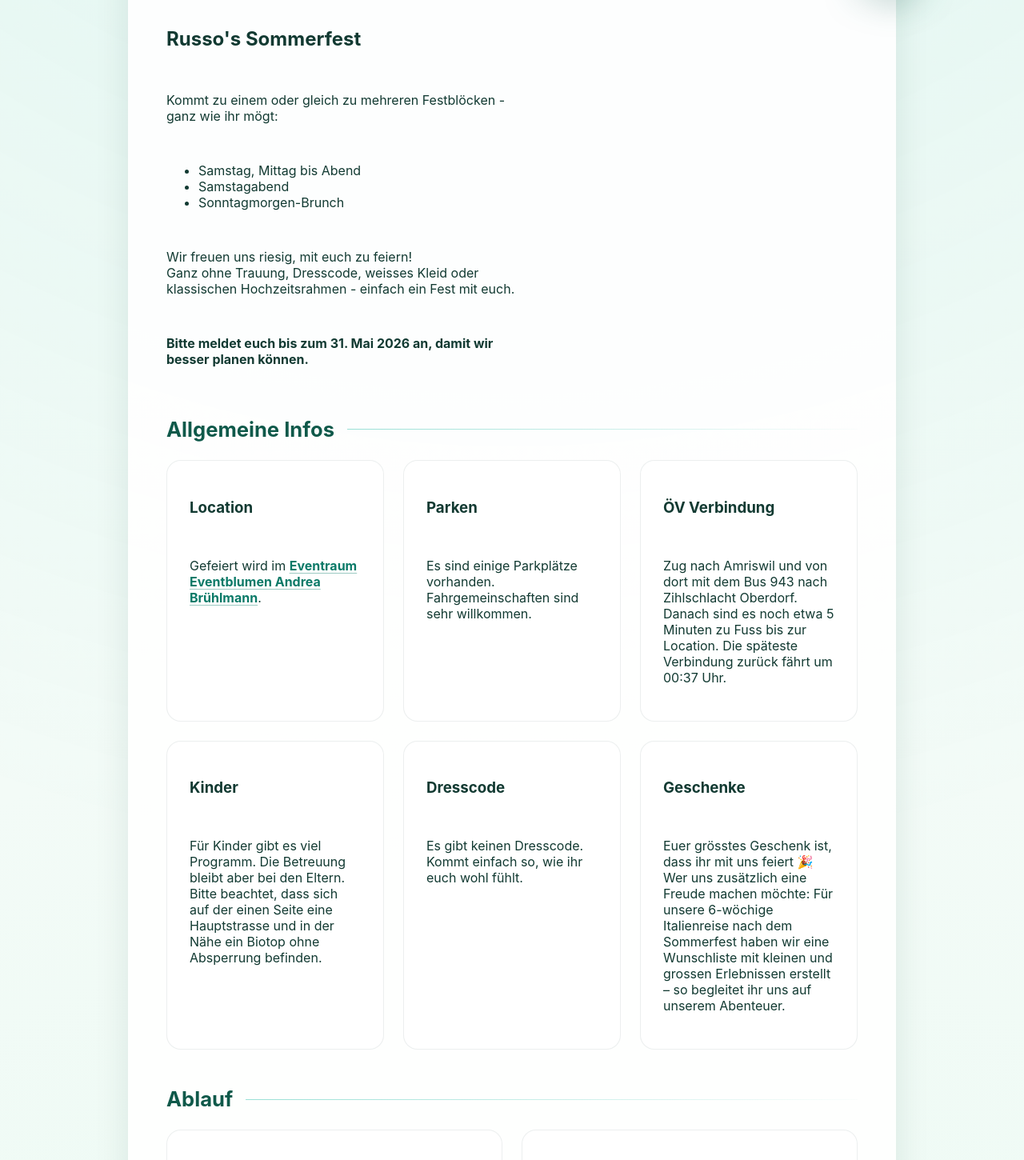
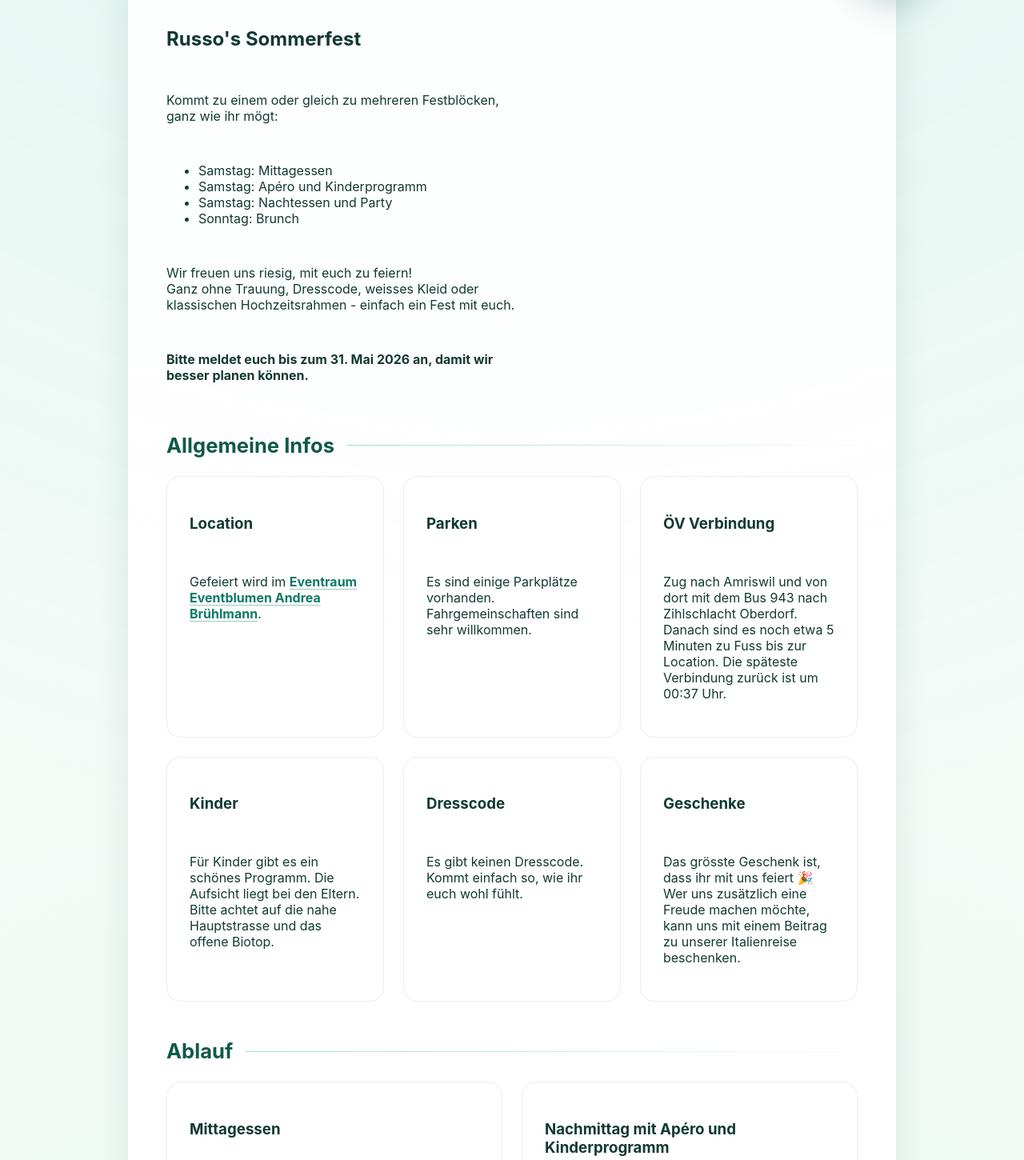
Before and after one commit to russo1337/wedding-page, a Next.js app: page / in a window 1280 px wide. Shown: the part 900-2350 px from the top of the page at 80% size. Built offline with nearby package versions, Linux system fonts and the light colour scheme.

Commit message:
small text changes before launch

```diff
--- a/app/page.js
+++ b/app/page.js
@@ -50,12 +50,13 @@ export default function HomePage() {
           <span className="tag">27. & 28. Juni 2026</span>
           <h1>Russo&apos;s Sommerfest</h1>
           <p>
-            Kommt zu einem oder gleich zu mehreren Festblöcken - ganz wie ihr mögt:
+            Kommt zu einem oder gleich zu mehreren Festblöcken, ganz wie ihr mögt:
           </p>
           <ul>
-            <li>Samstag, Mittag bis Abend</li>
-            <li>Samstagabend</li>
-            <li>Sonntagmorgen-Brunch</li>
+            <li>Samstag: Mittagessen</li>
+            <li>Samstag: Apéro und Kinderprogramm</li>
+            <li>Samstag: Nachtessen und Party</li>
+            <li>Sonntag: Brunch</li>
           </ul>
           <p>
             Wir freuen uns riesig, mit euch zu feiern! <br />
@@ -86,11 +87,11 @@ export default function HomePage() {
             </article>
             <article className="card info-card">
               <h3>ÖV Verbindung</h3>
-              <p>Zug nach Amriswil und von dort mit dem Bus 943 nach Zihlschlacht Oberdorf. Danach sind es noch etwa 5 Minuten zu Fuss bis zur Location. Die späteste Verbindung zurück fährt um 00:37 Uhr.</p>
+              <p>Zug nach Amriswil und von dort mit dem Bus 943 nach Zihlschlacht Oberdorf. Danach sind es noch etwa 5 Minuten zu Fuss bis zur Location. Die späteste Verbindung zurück ist um 00:37 Uhr.</p>
             </article>
             <article className="card info-card">
               <h3>Kinder</h3>
-              <p>Für Kinder gibt es viel Programm. Die Betreuung bleibt aber bei den Eltern. Bitte beachtet, dass sich auf der einen Seite eine Hauptstrasse und in der Nähe ein Biotop ohne Absperrung befinden.</p>
+              <p>Für Kinder gibt es ein schönes Programm. Die Aufsicht liegt bei den Eltern. Bitte achtet auf die nahe Hauptstrasse und das offene Biotop.</p>
             </article>
             <article className="card info-card">
               <h3>Dresscode</h3>
@@ -98,8 +99,7 @@ export default function HomePage() {
             </article>
             <article className="card info-card">
               <h3>Geschenke</h3>
-              <p>Euer grösstes Geschenk ist, dass ihr mit uns feiert 🎉
-Wer uns zusätzlich eine Freude machen möchte: Für unsere 6-wöchige Italienreise nach dem Sommerfest haben wir eine Wunschliste mit kleinen und grossen Erlebnissen erstellt – so begleitet ihr uns auf unserem Abenteuer.</p>
+              <p>Das grösste Geschenk ist, dass ihr mit uns feiert 🎉 Wer uns zusätzlich eine Freude machen möchte, kann uns mit einem Beitrag zu unserer Italienreise beschenken.</p>
             </article>
           </div>
         </div>
```
